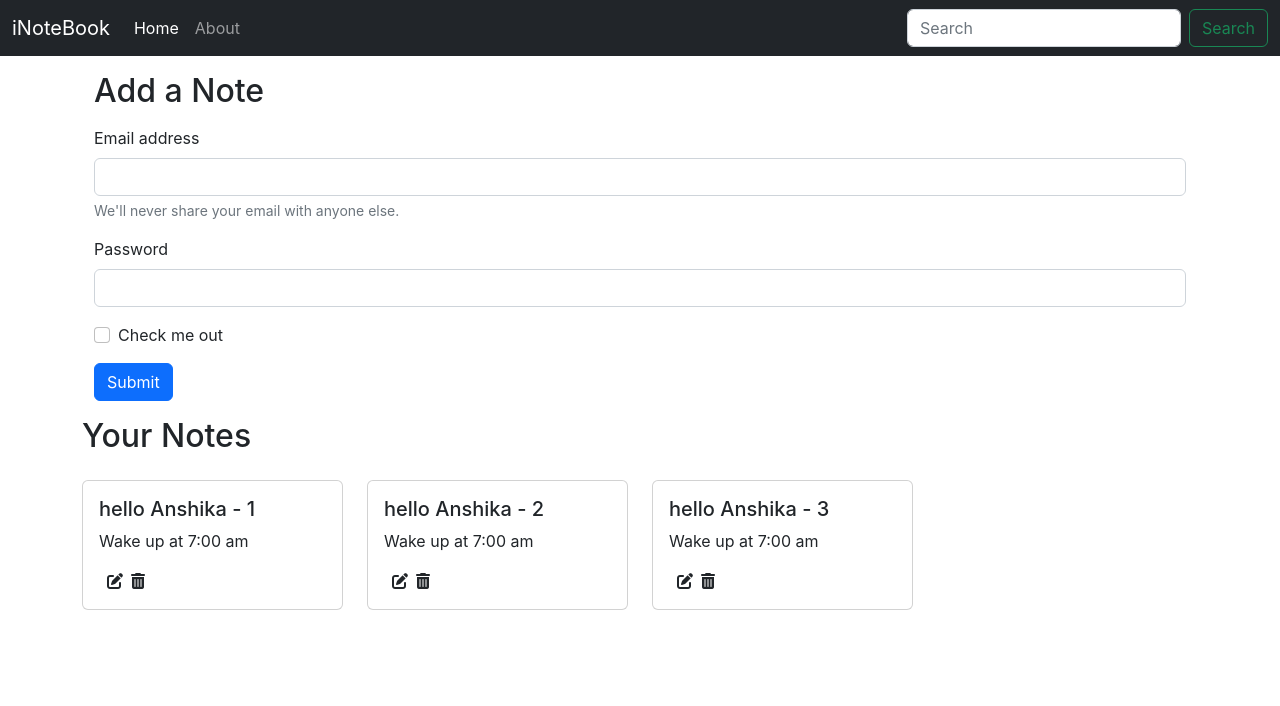
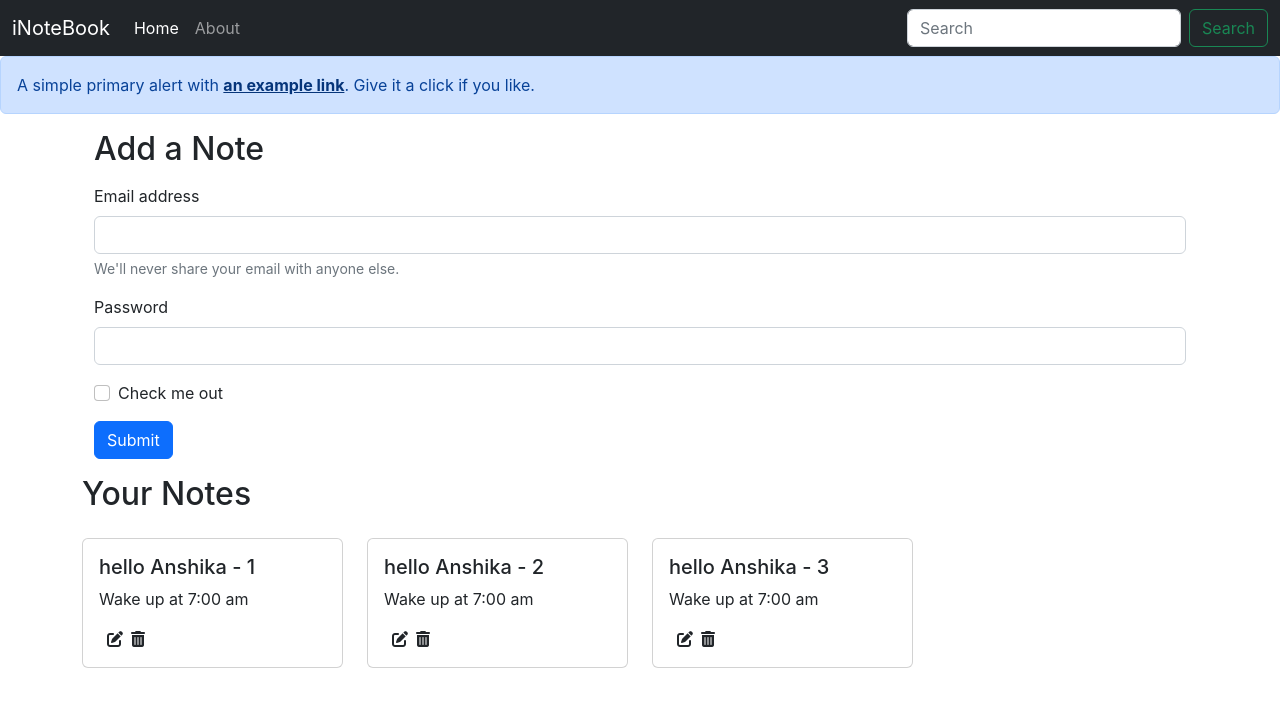
Before and after one commit to anshikaagrawal29/inotebooks, a React (Create React App) app: page / in a window 1280 px wide. Shown: the top 706 px of the page. Built offline with nearby package versions, Linux system fonts and the light colour scheme; the HTML template or start-up script is replaced by a standard one.

Commit message:
Added Alert component

```diff
--- a/src/App.js
+++ b/src/App.js
@@ -9,6 +9,7 @@ import {
 import Home from "./Component/Home";
 import About from "./Component/About";
 import NoteState from "./context/notes/NoteState";
+import Alert from "./Component/Alert";
 
 function App() {
   return (
@@ -16,6 +17,7 @@ function App() {
   <NoteState>
       <Router>
       <Navbar/>
+      <Alert/>
         <div className="container">
         <Routes >
               <Route exact path="/" element={<Home/>}> </Route>
--- /dev/null
+++ b/src/Component/Alert.js
@@ -0,0 +1,13 @@
+import React from 'react'
+
+const Alert = () => {
+  return (
+    <div>
+      <div class="alert alert-primary" role="alert">
+        A simple primary alert with <a href="#" class="alert-link">an example link</a>. Give it a click if you like.
+        </div>
+    </div>
+  )
+}
+
+export default Alert
```
